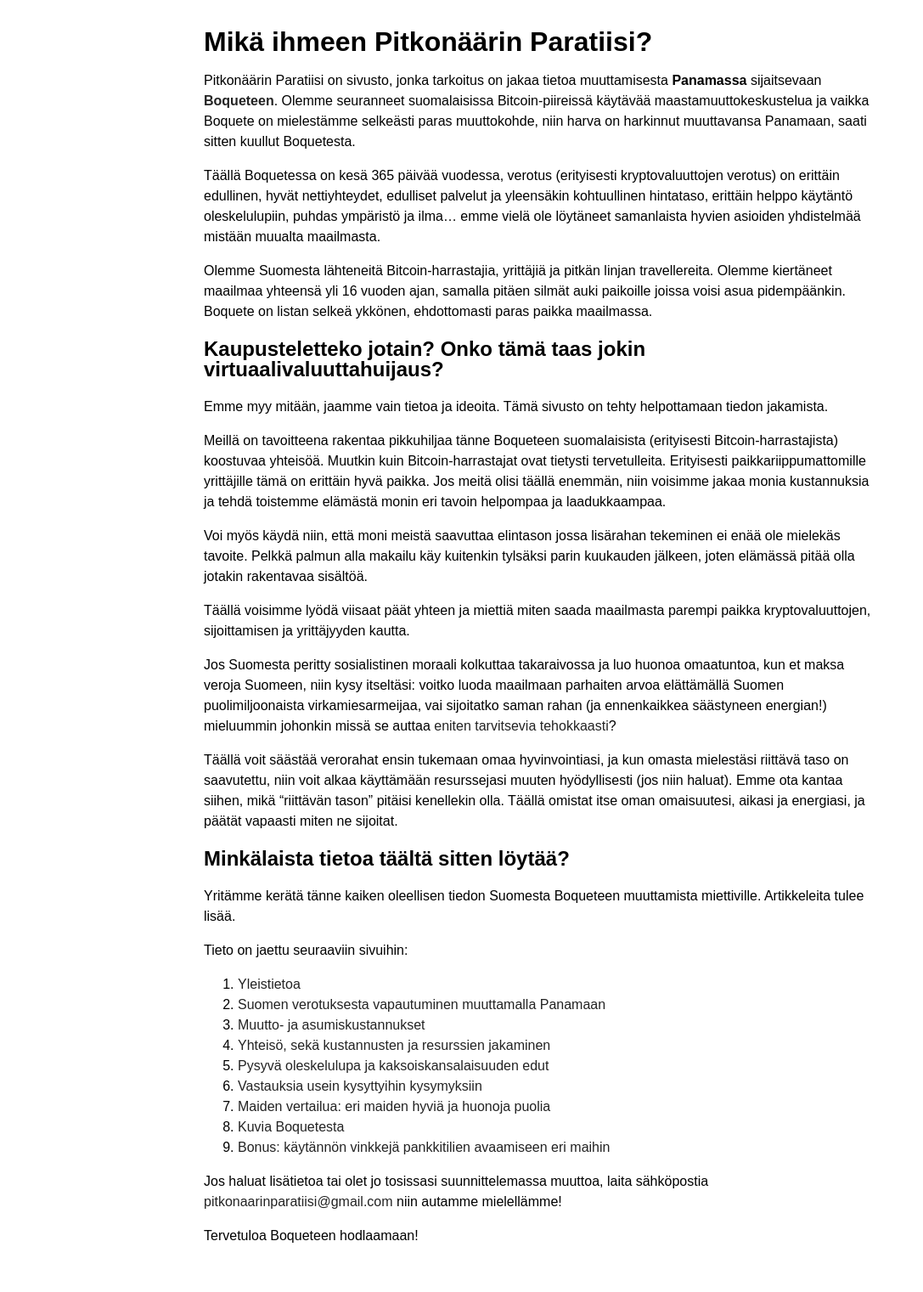
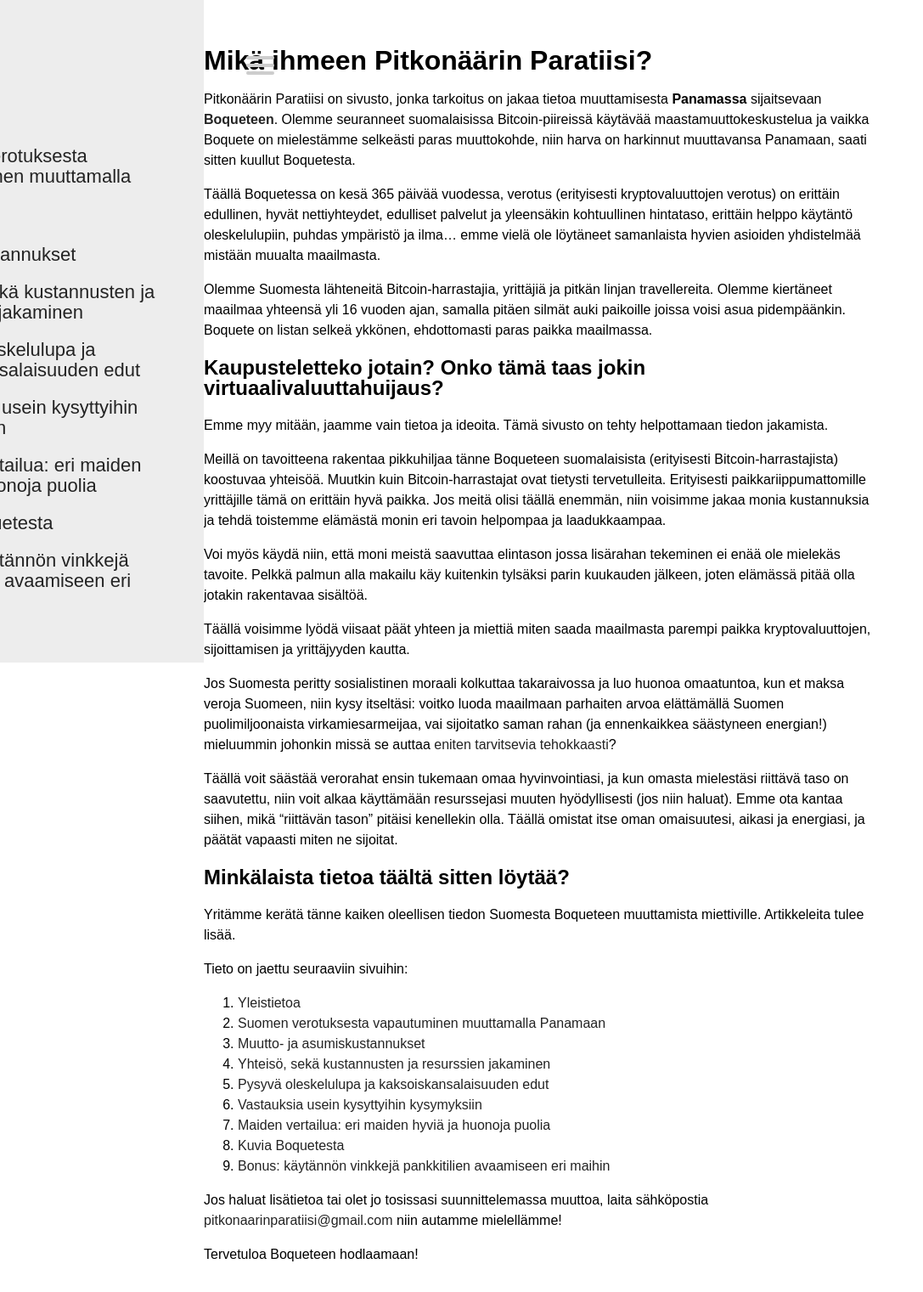
Before and after one commit to pitkonaarinparatiisi/pitkonaarinparatiisi.github.io, a Jekyll site: the page built from README.md, in a window 1280 px wide. Shown: the whole page at 85% size, without its empty margins (0-1087 px from the left). Built offline with Jekyll 4.4.1, drawn with Linux system fonts in a browser that asks for light colours; our own code applies the rules of GitHub Pages for plain Markdown files; before the commit the page ends 1499 px from its top, so only the background shows below that.

Commit message:
Update default.html

```diff
--- a/_layouts/default.html
+++ b/_layouts/default.html
@@ -163,6 +163,26 @@
 <title>Pitkonäärin Paratiisi</title>
 </head>
 <body>
+<nav role="navigation">
+  <div id="menuToggle">
+    <input type="checkbox" />
+    <span></span>
+    <span></span>
+    <span></span>
+
+    <ul id="menu">
+      <a href="yleistietoa.html"><li>Yleistietoa</li></a>
+      <a href="verotus-panamaan.html"><li>Suomen verotuksesta vapautuminen muuttamalla Panamaan</li></a>
+      <a href="kustannukset.html"><li>Muutto- ja asumiskustannukset</li></a>
+      <a href="yhteiso.html"><li>Yhteisö, sekä kustannusten ja resurssien jakaminen</li></a>
+      <a href="pysyva-oleskelulupa.html"><li>Pysyvä oleskelulupa ja kaksoiskansalaisuuden edut</li></a>
+      <a href="usein-kysytyt-kysymykset.html"><li>Vastauksia usein kysyttyihin kysymyksiin</li></a>
+      <a href="maiden-vertailua.html"><li>Maiden vertailua: eri maiden hyviä ja huonoja puolia</li></a>
+      <a href="kuvia.html"><li>Kuvia Boquetesta</li></a>
+      <a href="pankkitili-ulkomailta.html"><li>Bonus: käytännön vinkkejä pankkitilien avaamiseen eri maihin</li></a>
+    </ul>
+  </div>
+</nav>
 {{ content }}
 </body>
 </html>
```
